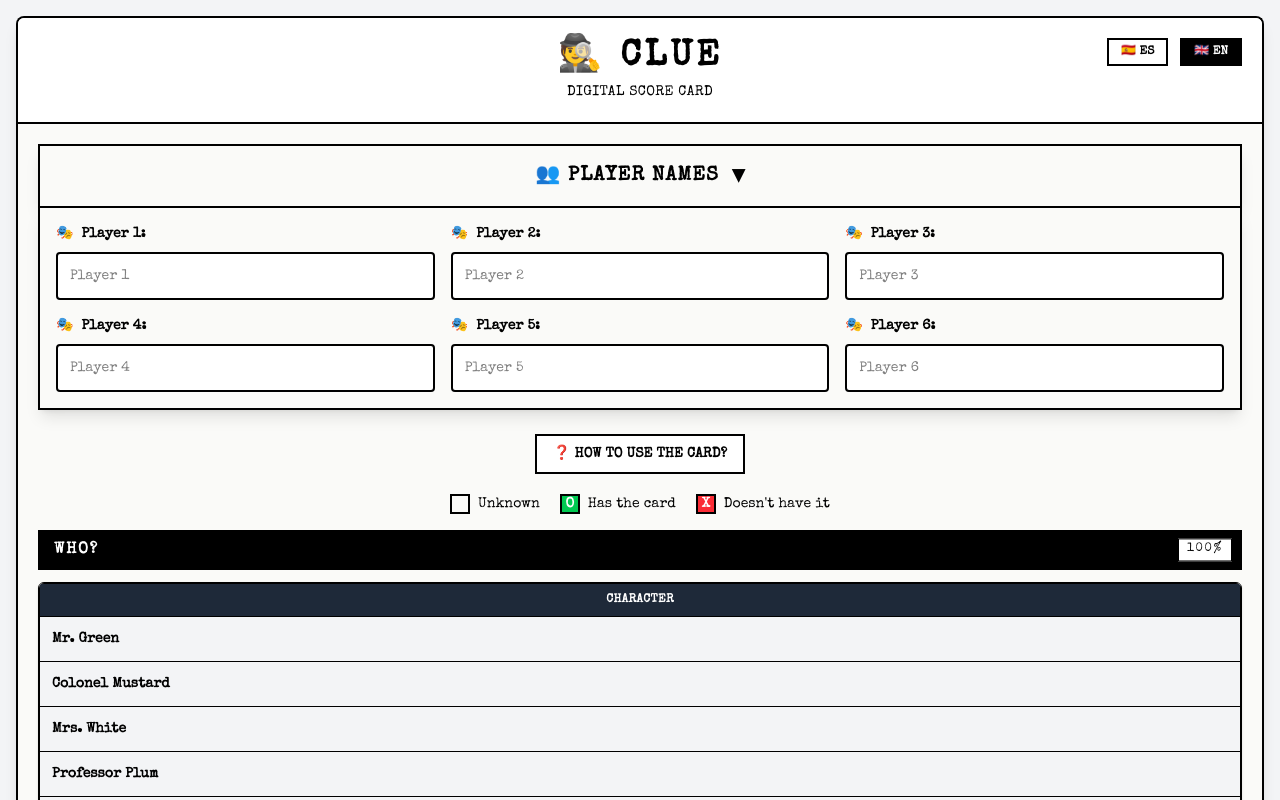
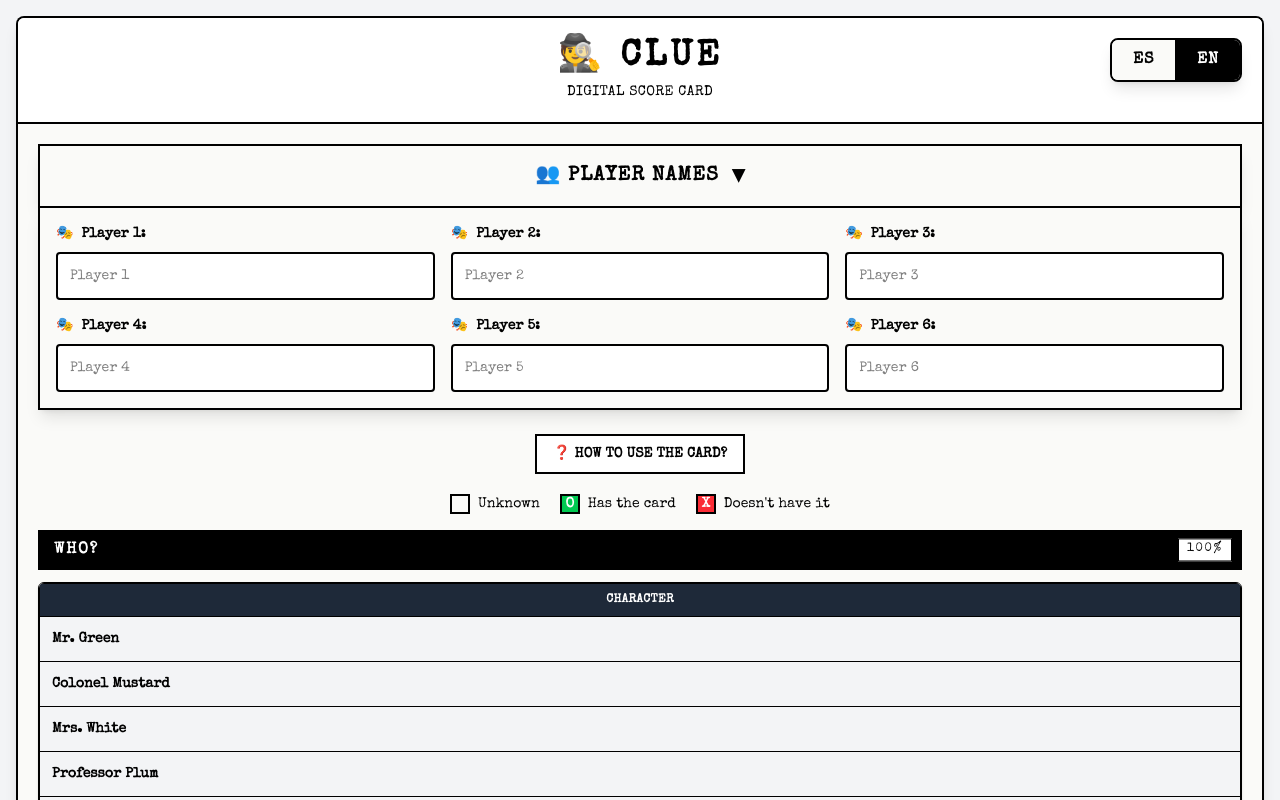
Before and after one commit to yorch/clue-digital-scorecard, a React (Vite) app: page / in a window 1280 px wide. Shown: the top 800 px of the page. Built offline with nearby package versions, Linux system fonts and the light colour scheme.

Commit message:
feat: Update language selector styling

```diff
--- a/src/components/Header.jsx
+++ b/src/components/Header.jsx
@@ -6,19 +6,29 @@
     <p className="text-xs md:text-sm uppercase tracking-wide">
       {t('subtitle')}
     </p>
-    <div className="absolute top-3 right-3 md:top-5 md:right-5 flex gap-1 md:gap-3 flex-col md:flex-row items-center">
+    <div className="absolute top-3 right-3 md:top-5 md:right-5 flex gap-2 items-center">
+      <div className="flex bg-paper-white border-2 border-black shadow-lg rounded-lg overflow-hidden">
         <button
-        className={`lang-btn bg-white text-black border-2 border-black px-2 py-1 md:px-3 cursor-pointer text-xs font-typewriter transition-all duration-200 uppercase font-bold hover:bg-gray-200 min-w-8 h-6 md:min-w-auto md:h-auto ${currentLanguage === 'es' ? 'active' : ''}`}
+          className={`lang-btn px-3 py-2 text-sm md:text-base font-typewriter font-bold uppercase tracking-wider transition-all duration-300 border-r border-black last:border-r-0 min-w-12 md:min-w-16 focus:outline-none ${
+            currentLanguage === 'es'
+              ? 'bg-black text-white shadow-inner hover:bg-gray-800 focus:bg-gray-800'
+              : 'bg-paper-white text-black hover:bg-gray-100 focus:bg-gray-100'
+          }`}
           onClick={() => setLanguage('es')}
         >
-        🇪🇸 ES
+          ES
         </button>
         <button
-        className={`lang-btn bg-white text-black border-2 border-black px-2 py-1 md:px-3 cursor-pointer text-xs font-typewriter transition-all duration-200 uppercase font-bold hover:bg-gray-200 min-w-8 h-6 md:min-w-auto md:h-auto ${currentLanguage === 'en' ? 'active' : ''}`}
+          className={`lang-btn px-3 py-2 text-sm md:text-base font-typewriter font-bold uppercase tracking-wider transition-all duration-300 border-r border-black last:border-r-0 min-w-12 md:min-w-16 focus:outline-none ${
+            currentLanguage === 'en'
+              ? 'bg-black text-white shadow-inner hover:bg-gray-800 focus:bg-gray-800'
+              : 'bg-paper-white text-black hover:bg-gray-100 focus:bg-gray-100'
+          }`}
           onClick={() => setLanguage('en')}
         >
-        🇬🇧 EN
+          EN
         </button>
       </div>
     </div>
+  </div>
 );
--- a/src/style.css
+++ b/src/style.css
@@ -124,12 +124,6 @@
   font-weight: bold;
 }
 
-/* Language button active state */
-.lang-btn.active {
-  background: #000 !important;
-  color: #fff !important;
-}
-
 /* Toast notification styles */
 .toast-container {
   position: fixed;
```
Lines whose indentation alone changed are shown as unchanged.
